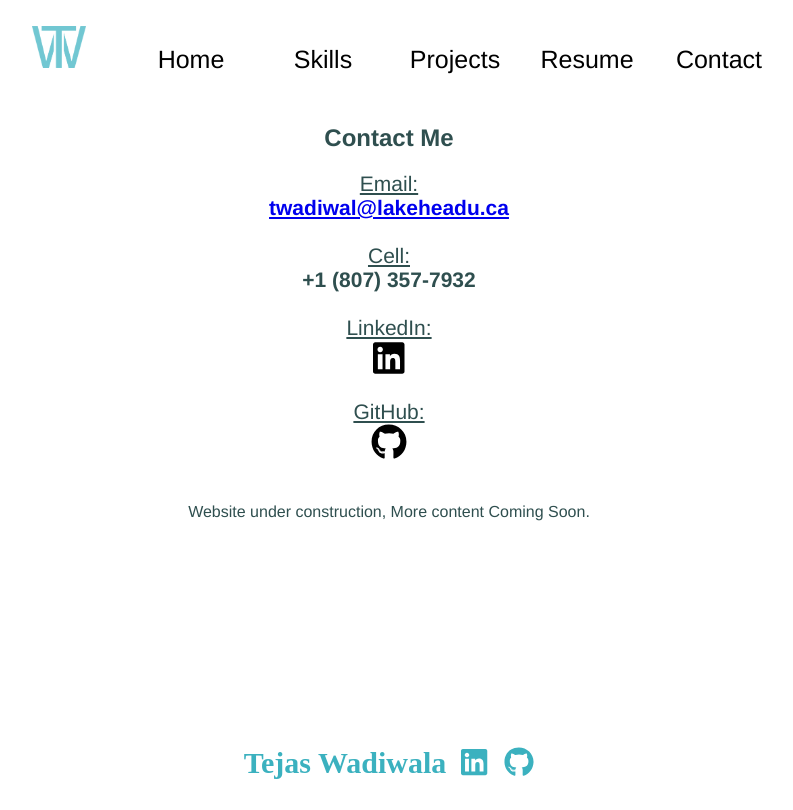
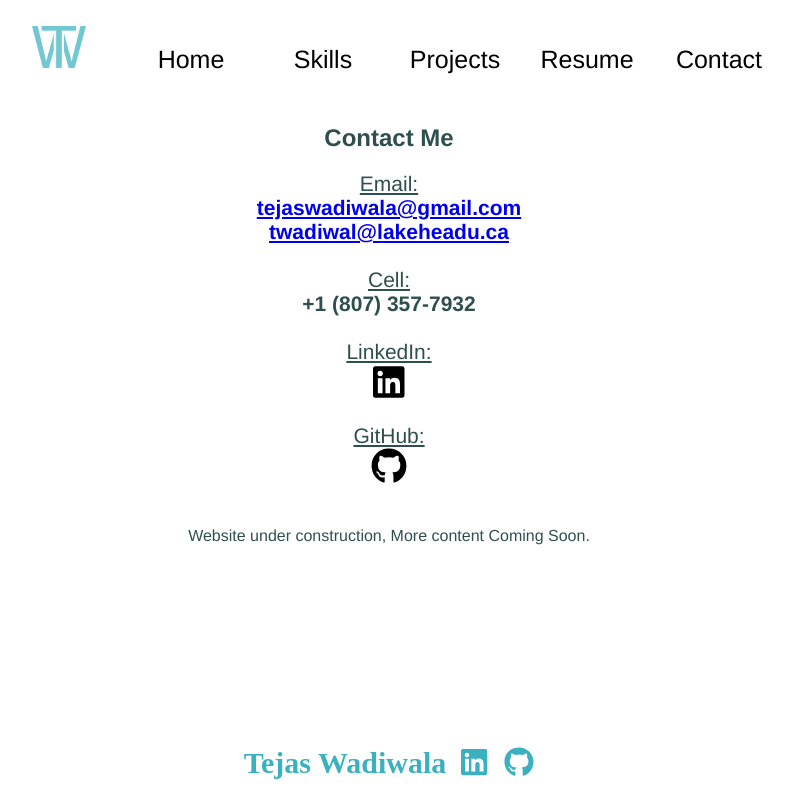
Before and after one commit to tejaswadiwala/portfolio-reactjs, a React (Create React App) app: page /contact in a window 1280 px wide. Shown: the whole page, without its empty margins (251-1044 px from the left). Built offline with nearby package versions, Linux system fonts and the light colour scheme.

Commit message:
Added second email address

```diff
--- a/src/pages/ContactPage.js
+++ b/src/pages/ContactPage.js
@@ -9,6 +9,7 @@ const ContactPage = () => (
     <h2>Contact Me</h2>
     <span className="contacts-heading">
         <u>Email:</u><br />
+        <a href="mailto:tejaswadiwala@gmail.com"><b>tejaswadiwala@gmail.com</b></a> <br />
         <a href="mailto:twadiwal@lakeheadu.ca"><b>twadiwal@lakeheadu.ca</b></a> <br /> <br />
 
         <u>Cell:</u><br />
```
